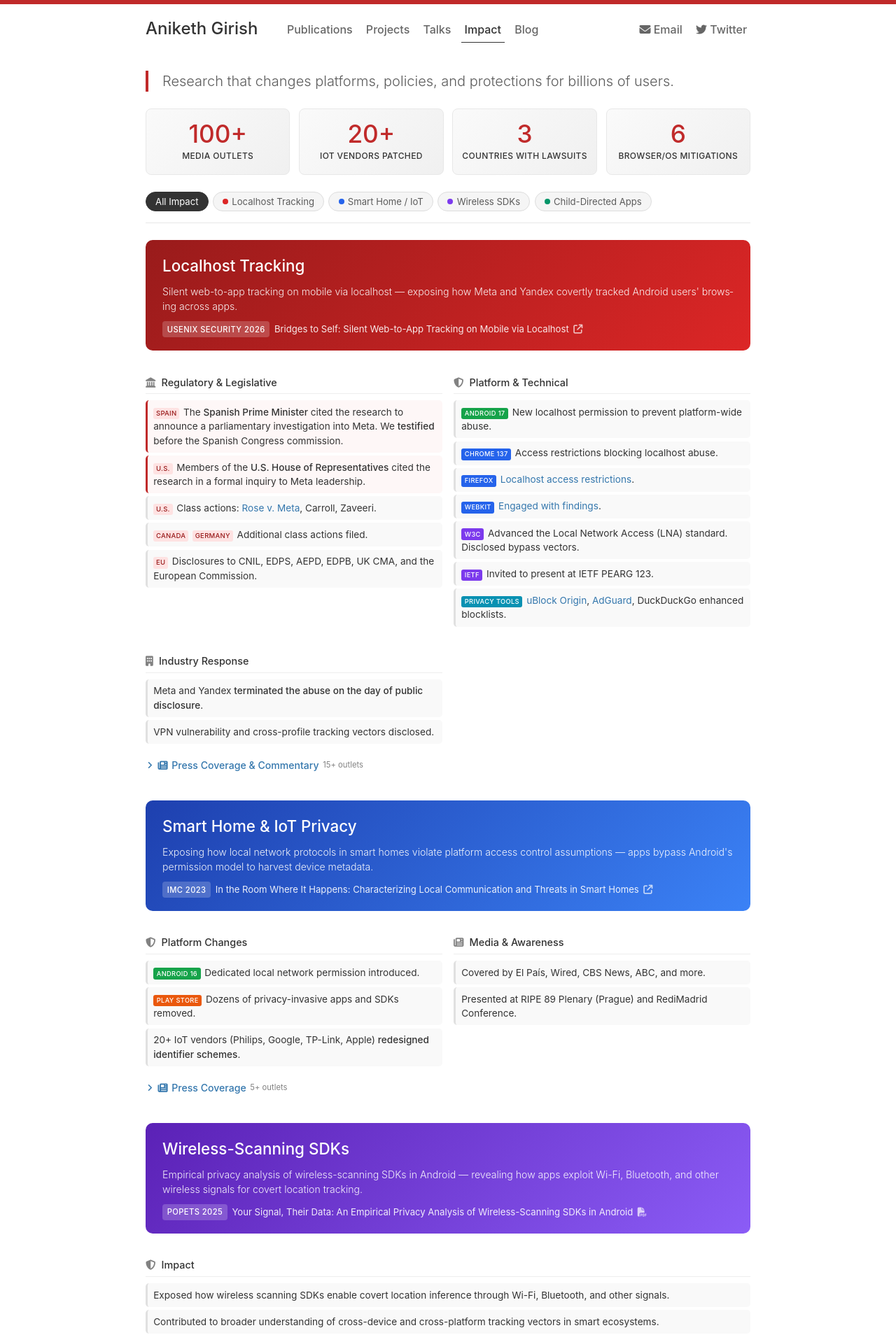
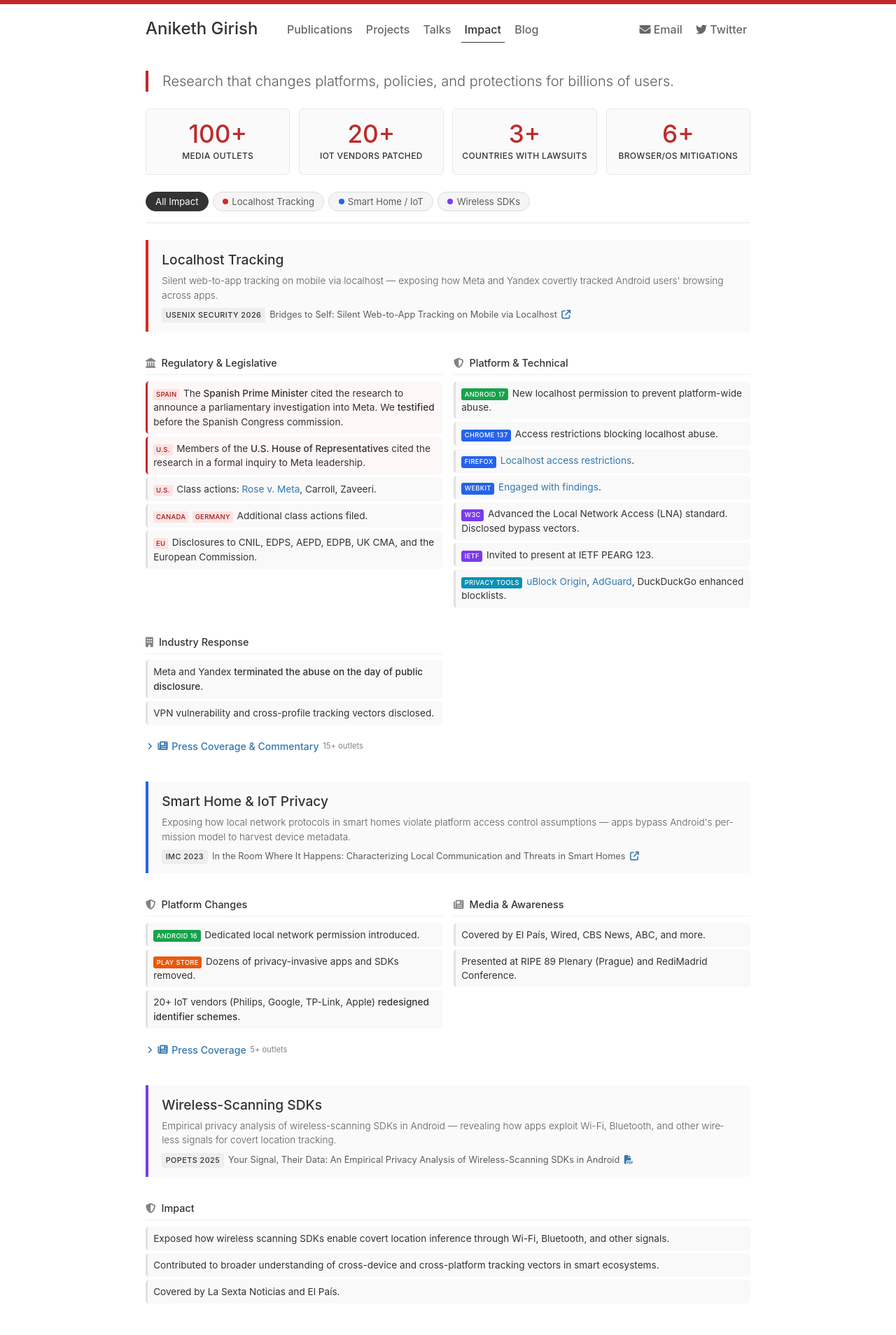
Before and after one commit to Aniketh01/aniketh01.github.io, a Jekyll site: the page built from impact.md, in a window 1280 px wide. Shown: the top 1908 px of the page at 70% size. Built offline with Jekyll 4.4.1, drawn with Linux system fonts in a browser that asks for light colours; nearby versions of some CDN libraries; some of the changed text lies outside the part shown.

Commit message:
Refine impact page: minimalist headers, remove child-apps section
Replace gradient-colored topic banners with subtle left-border accents
to match site's formal style. Remove Child-Directed Apps section.
Show + suffix on all stat counters.

Co-Authored-By: Claude Opus 4.6 <noreply@anthropic.com>

```diff
--- a/_sass/_impact.scss
+++ b/_sass/_impact.scss
@@ -33,16 +33,15 @@
   }
 
   .stat-card {
-    background: linear-gradient(135deg, #fafafa 0%, #f0f0f0 100%);
-    border-radius: 8px;
+    background: #fafafa;
+    border-radius: 6px;
     padding: 1em 0.8em;
     text-align: center;
     border: 1px solid #e8e8e8;
-    transition: transform 0.2s ease, box-shadow 0.2s ease;
+    transition: box-shadow 0.2s ease;
 
     &:hover {
-      transform: translateY(-2px);
-      box-shadow: 0 4px 12px rgba(0, 0, 0, 0.08);
+      box-shadow: 0 2px 8px rgba(0, 0, 0, 0.06);
     }
   }
 
@@ -132,34 +131,34 @@
     to { opacity: 1; transform: translateY(0); }
   }
 
-  // Topic header — colored banner per paper
+  // Topic header — subtle left-border accent per paper
   .topic-header {
-    border-radius: 10px;
-    padding: 1.2em 1.5em;
+    border-left: 4px solid #ddd;
+    padding: 0.8em 1.2em;
     margin-bottom: 1em;
-    color: #fff;
-
-    a { color: rgba(255,255,255,0.9); &:hover { color: #fff; opacity: 1; } }
+    background: #fafafa;
+    border-radius: 0 4px 4px 0;
   }
 
-  .localhost-header  { background: linear-gradient(135deg, #991b1b 0%, #dc2626 100%); }
-  .iot-header        { background: linear-gradient(135deg, #1e40af 0%, #3b82f6 100%); }
-  .wireless-header   { background: linear-gradient(135deg, #5b21b6 0%, #8b5cf6 100%); }
-  .childapps-header  { background: linear-gradient(135deg, #065f46 0%, #10b981 100%); }
+  .localhost-header  { border-left-color: #dc2626; }
+  .iot-header        { border-left-color: #2563eb; }
+  .wireless-header   { border-left-color: #7c3aed; }
+  .childapps-header  { border-left-color: #059669; }
 
   .topic-header-content {
     h2 {
-      color: #fff;
-      margin: 0 0 0.3em 0;
+      color: $text-color;
+      margin: 0 0 0.2em 0;
+      font-size: 1.2em;
     }
   }
 
   .topic-subtitle {
-    font-size: 0.88em;
+    font-size: 0.85em;
     font-weight: 300;
     line-height: 1.5;
-    opacity: 0.92;
-    margin-bottom: 0.8em;
+    color: $grey-color-dark;
+    margin-bottom: 0.6em;
   }
 
   .topic-paper {
@@ -167,13 +166,14 @@
     flex-wrap: wrap;
     align-items: center;
     gap: 0.5em;
-    font-size: 0.82em;
+    font-size: 0.8em;
   }
 
   .venue-badge {
-    background: rgba(255,255,255,0.2);
-    padding: 0.2em 0.6em;
-    border-radius: 4px;
+    background: #eee;
+    color: $text-color;
+    padding: 0.15em 0.5em;
+    border-radius: 3px;
     font-weight: 500;
     font-size: 0.85em;
     text-transform: uppercase;
@@ -182,13 +182,12 @@
 
   .paper-title {
     font-weight: 400;
-    opacity: 0.9;
+    color: $grey-color-dark;
   }
 
   .paper-link {
-    color: #fff;
-    opacity: 0.8;
-    &:hover { opacity: 1; text-decoration: none; }
+    color: $link-color;
+    &:hover { opacity: 0.8; text-decoration: none; }
   }
 
   // Impact sections within a topic (multi-column)
--- a/impact.md
+++ b/impact.md
@@ -39,9 +39,6 @@ class: impact
   </button>
   <button class="topic-btn" data-topic="wireless">
     <span class="topic-dot dot-wireless"></span> Wireless SDKs
-  </button>
-  <button class="topic-btn" data-topic="childapps">
-    <span class="topic-dot dot-childapps"></span> Child-Directed Apps
   </button>
 </div>
 
@@ -211,41 +208,6 @@ class: impact
 
 </div>
 
-<!-- ============================================ -->
-<!-- CHILD-DIRECTED APPS -->
-<!-- ============================================ -->
-<div class="topic-block" data-topics="childapps">
-
-<div class="topic-header childapps-header">
-  <div class="topic-header-content">
-    <h2>Child-Directed Apps</h2>
-    <p class="topic-subtitle">Empirical evidence that platform policy enforcement is insufficient for regulatory compliance &mdash; developers cannot control third-party SDK behavior, revealing structural limitations in how access control policies propagate through the software supply chain.</p>
-    <div class="topic-paper">
-      <span class="venue-badge">PoPETs 2025</span>
-      <span class="paper-title">The Effect of Platform Policies on App Privacy Compliance</span>
-      <a href="https://petsymposium.org/popets/2025/popets-2025-0094.pdf" class="paper-link"><i class="fa-solid fa-file-pdf"></i></a>
-    </div>
-  </div>
-</div>
-
-<div class="topic-impact-sections">
-
-<div class="impact-col">
-<h4><i class="fa-solid fa-shield-halved"></i> Impact</h4>
-<ul class="impact-list">
-  <li>Demonstrated that despite Google Play's stricter SDK restrictions and privacy label requirements, developers remain unable to control third-party SDK behavior.</li>
-  <li>Revealed a <strong>structural limitation</strong> in how platform access control policies propagate through the software supply chain.</li>
-  <li>Informed ongoing policy debates around children's online privacy regulation.</li>
-</ul>
-</div>
-
-</div>
-
-</div>
-
-<div class="impact-footer-note">
-  All research artifacts are publicly released following open science principles. Achieved within a PhD completed <em>Cum Laude</em> at IMDEA Networks / UC3M, now continuing as a postdoctoral researcher at IMDEA Networks Institute.
-</div>
 
 <script>
 document.addEventListener('DOMContentLoaded', function() {
```
Also changed, not shown: other parts of impact.md (+1 -1 lines).
